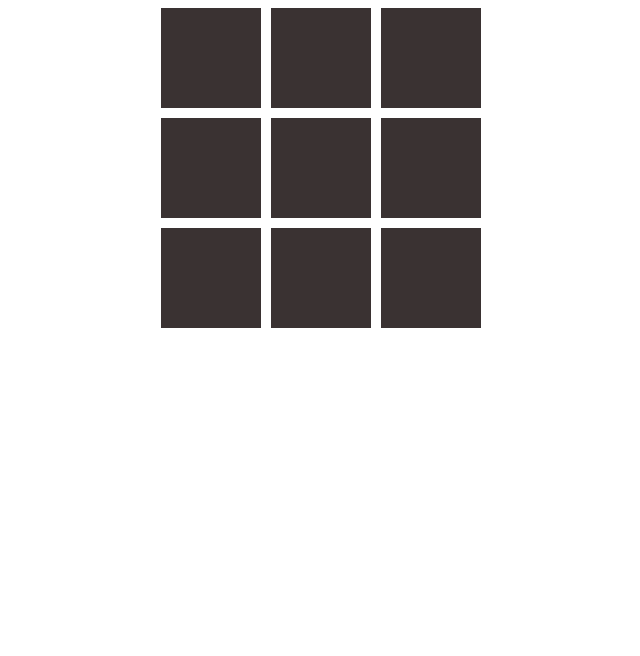
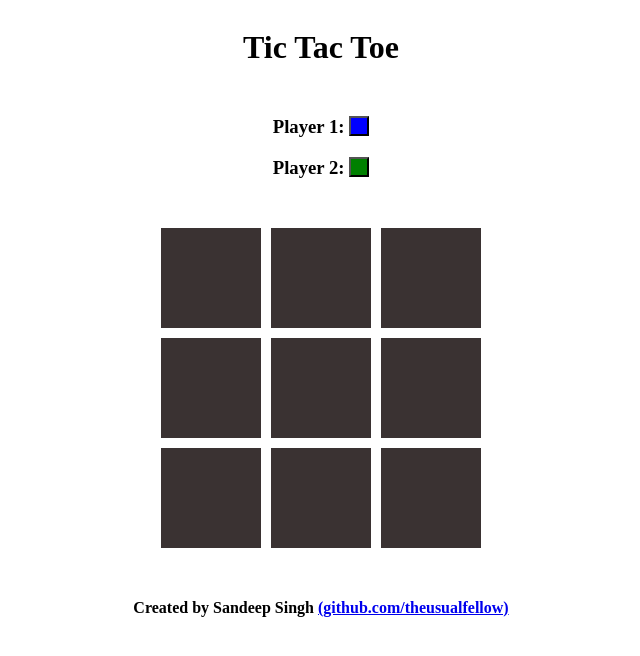
Before and after one commit to theusualfellow/ticTacToe, a plain HTML site: page index.html in a window 1280 px wide. Shown: the whole page, without its empty margins (319-959 px from the left). Drawn offline with Linux system fonts and the light colour scheme.

Commit message:
Finish html and styling

```diff
--- a/index.html
+++ b/index.html
@@ -8,6 +8,11 @@
     <link rel="stylesheet" href="style.css">
 </head>
 <body>
+    <div class="top">
+        <h1 class="header">Tic Tac Toe</h1>
+        <h3>Player 1: <button class="blue"></button></h3>
+        <h3>Player 2: <button class="green"></button></h3>
+    </div>
     <div class="container">
         <div class="cells"></div>
         <div class="cells"></div>
@@ -20,6 +25,10 @@
         <div class="cells"></div>
         <h1 class="winner"></h1>
     </div>
-
+    <div class="footer">
+        <h4>Created by Sandeep Singh
+            <a href="http://www.github.com/theusualfellow">(github.com/theusualfellow)</a>
+        </h4>
+    </div>
 </body>
 </html>
--- a/style.css
+++ b/style.css
@@ -1,6 +1,7 @@
 body{
     display: flex;
-    justify-content: center;
+    flex-direction: column;
+    align-items: center;
 }
 .container{
     display: grid;
@@ -14,10 +15,30 @@ body{
 .cells{
     background-color: rgb(58, 50, 50);
 }
-h1{
+.winner{
     text-align: center;
     display: flex;
     flex-direction: column;
     grid-area: 4/ 1/ 5/ 4;
+}
+.header{
+    margin-bottom:50px;
+}
 
+.blue,.green{
+    width: 20px;
+    height: 20px;
 }
+.blue{
+    background-color: blue;
+}
+.green{
+    background-color: green;
+}
+.top{
+    text-align: center;
+    margin-bottom: 30px;
+}
+.footer{
+    margin-top:50px;
+}
```
